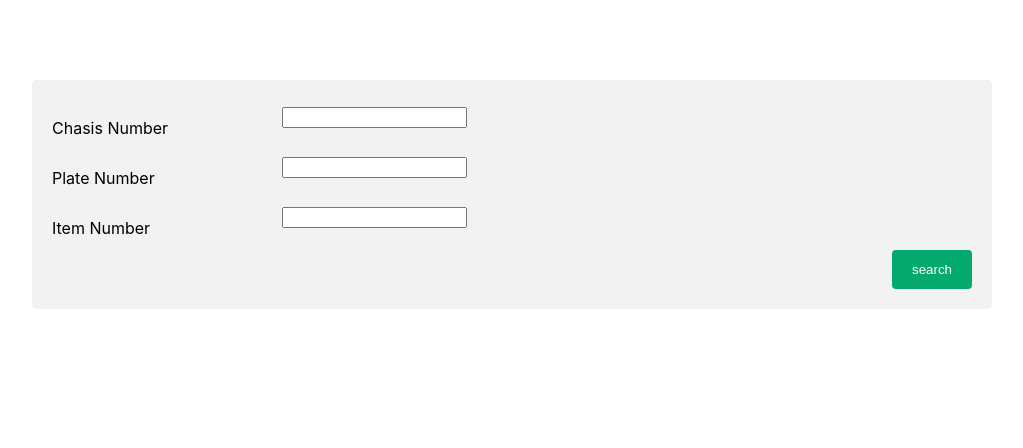
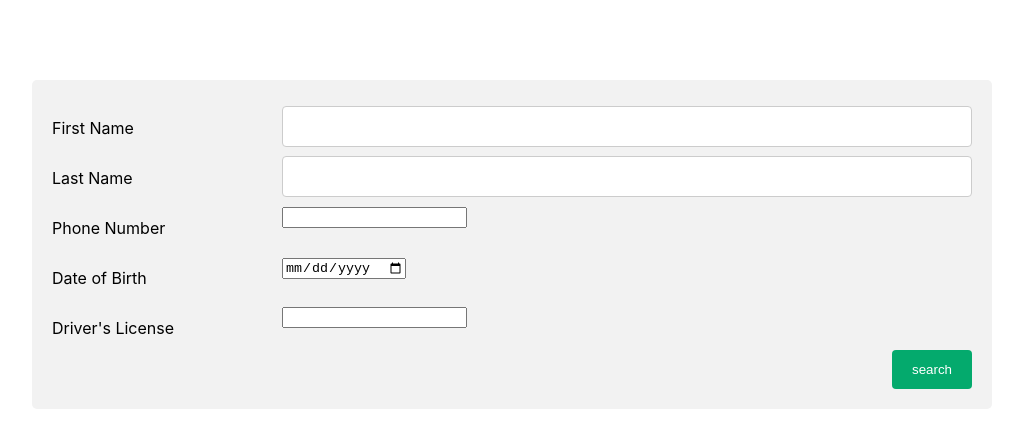
Before and after one commit to Intuneteq/verify-me, a React (Create React App) app: page / in a window 1280 px wide. Shown: the top 448 px of the page, without its empty margins (128-1151 px from the left). Built offline with nearby package versions, Linux system fonts and the light colour scheme; no server answers.

Commit message:
removing env file and updating form

```diff
--- a/src/Form/Form.js
+++ b/src/Form/Form.js
@@ -4,38 +4,41 @@ import axios from "axios";
 import "./Form.css";
 
 const Form = () => {
-  const url = "https://vapi.verifyme.ng";
+  const url = "https://vapi.verifyme.ng/v1/verifications/identities/drivers_license/10000000001";
   const testSecret = process.env.REACT_APP_TEST_SECRET_KEY;
-//   const liveSecret = process.env.REACT_APP_LIVE_SECRET_KEY;
+  //   const liveSecret = process.env.REACT_APP_LIVE_SECRET_KEY;
 
-  const [chasis, setChasis] = useState("");
-  const [plateNumber, setPlateNumber] = useState("");
-  const [itemNumber, setItemNumber] = useState("");
+  const [firstName, setFirstName] = useState("");
+  const [lastName, setLastName] = useState("");
+  const [phoneNumber, setPhoneNumber] = useState("");
+  const [dob, setDob] = useState("");
+  const [license, setLicense] = useState("");
 
   const handleSubmit = (e) => {
     e.preventDefault();
-
-    console.log(chasis, plateNumber, itemNumber);
 
     axios
       .post(
         url,
         {
-          chasis,
-          plateNumber,
-          itemNumber,
+          firstName,
+          lastName,
+          phoneNumber,
+          dob,
+          license
         },
         {
           headers: {
-            Authorization: `Bearer ${testSecret}`,
+            "Authorization": `Bearer ${testSecret}`,
           },
         }
       )
       .then((res) => {
         console.log(res.data);
-      }).catch((error) => {
-          console.log(error);
       })
+      .catch((error) => {
+        console.log(error);
+      });
   };
 
   return (
@@ -43,37 +46,61 @@ const Form = () => {
       <form action="action_page.php">
         <div className="row">
           <div className="col-25">
-            <label htmlFor="fname">Chasis Number</label>
+            <label htmlFor="fname">First Name</label>
           </div>
           <div className="col-75">
             <input
-              type="number"
-              name="chasis"
-              onChange={(e) => setChasis(e.target.value)}
+              type="text"
+              name="fname"
+              onChange={(e) => setFirstName(e.target.value)}
             />
           </div>
         </div>
         <div className="row">
           <div className="col-25">
-            <label htmlFor="lname">Plate Number</label>
+            <label htmlFor="lname">Last Name</label>
           </div>
           <div className="col-75">
             <input
-              type="number"
-              name="plate"
-              onChange={(e) => setPlateNumber(e.target.value)}
+              type="text"
+              name="lname"
+              onChange={(e) => setLastName(e.target.value)}
             />
           </div>
         </div>
         <div className="row">
           <div className="col-25">
-            <label htmlFor="lname">Item Number</label>
+            <label htmlFor="phnum">Phone Number</label>
           </div>
           <div className="col-75">
             <input
               type="number"
               name="item"
-              onChange={(e) => setItemNumber(e.target.value)}
+              onChange={(e) => setPhoneNumber(e.target.value)}
+            />
+          </div>
+        </div>
+        <div className="row">
+          <div className="col-25">
+            <label htmlFor="DOB">Date of Birth</label>
+          </div>
+          <div className="col-75">
+            <input
+              type="date"
+              name="DOB"
+              onChange={(e) => setDob(e.target.value)}
+            />
+          </div>
+        </div>
+        <div className="row">
+          <div className="col-25">
+            <label htmlFor="license">Driver's License</label>
+          </div>
+          <div className="col-75">
+            <input
+              type="number"
+              name="license"
+              onChange={(e) => setLicense(e.target.value)}
             />
           </div>
         </div>
```
Also changed, not shown: 1 other file (tests, documents, lock files or other folders).
